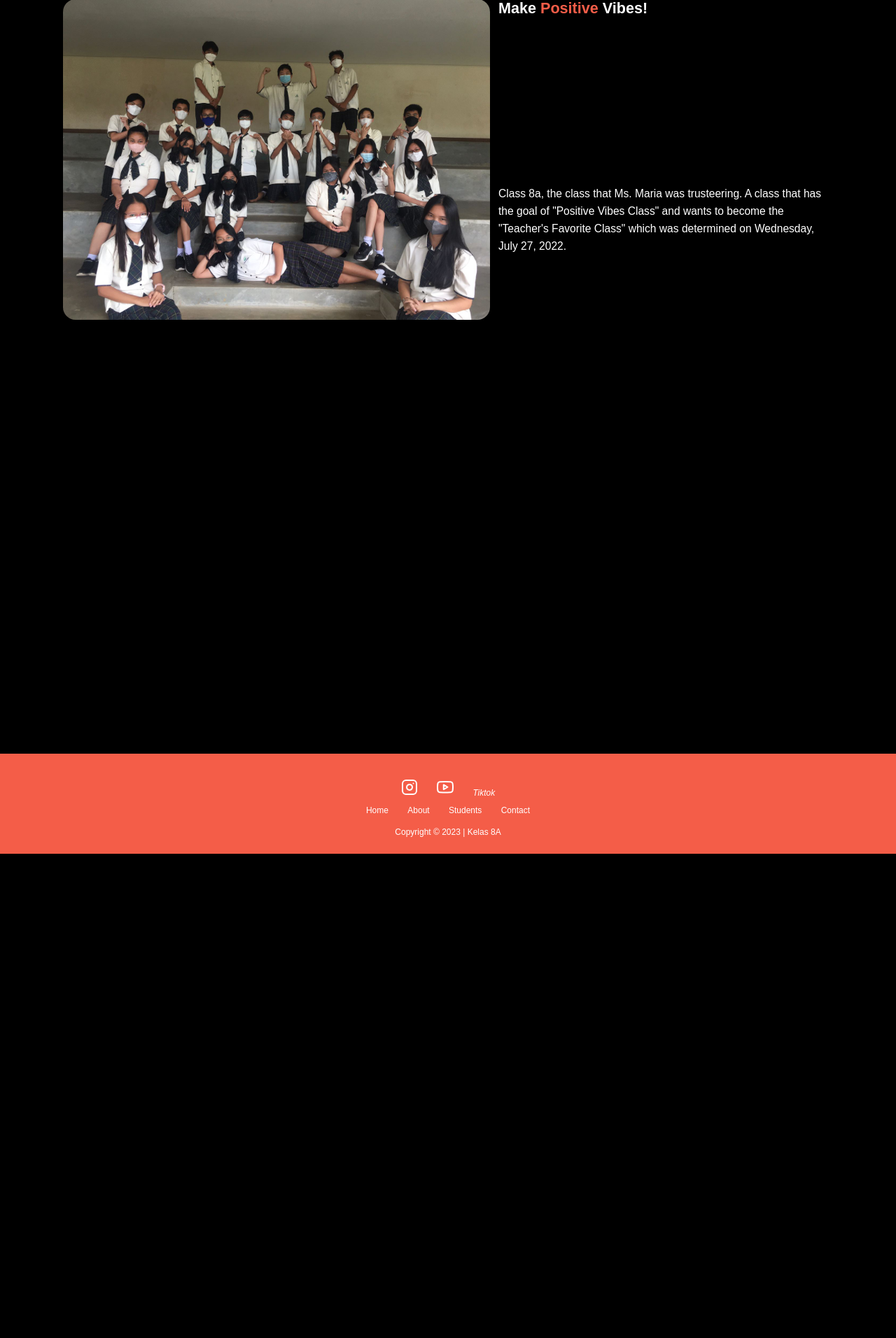
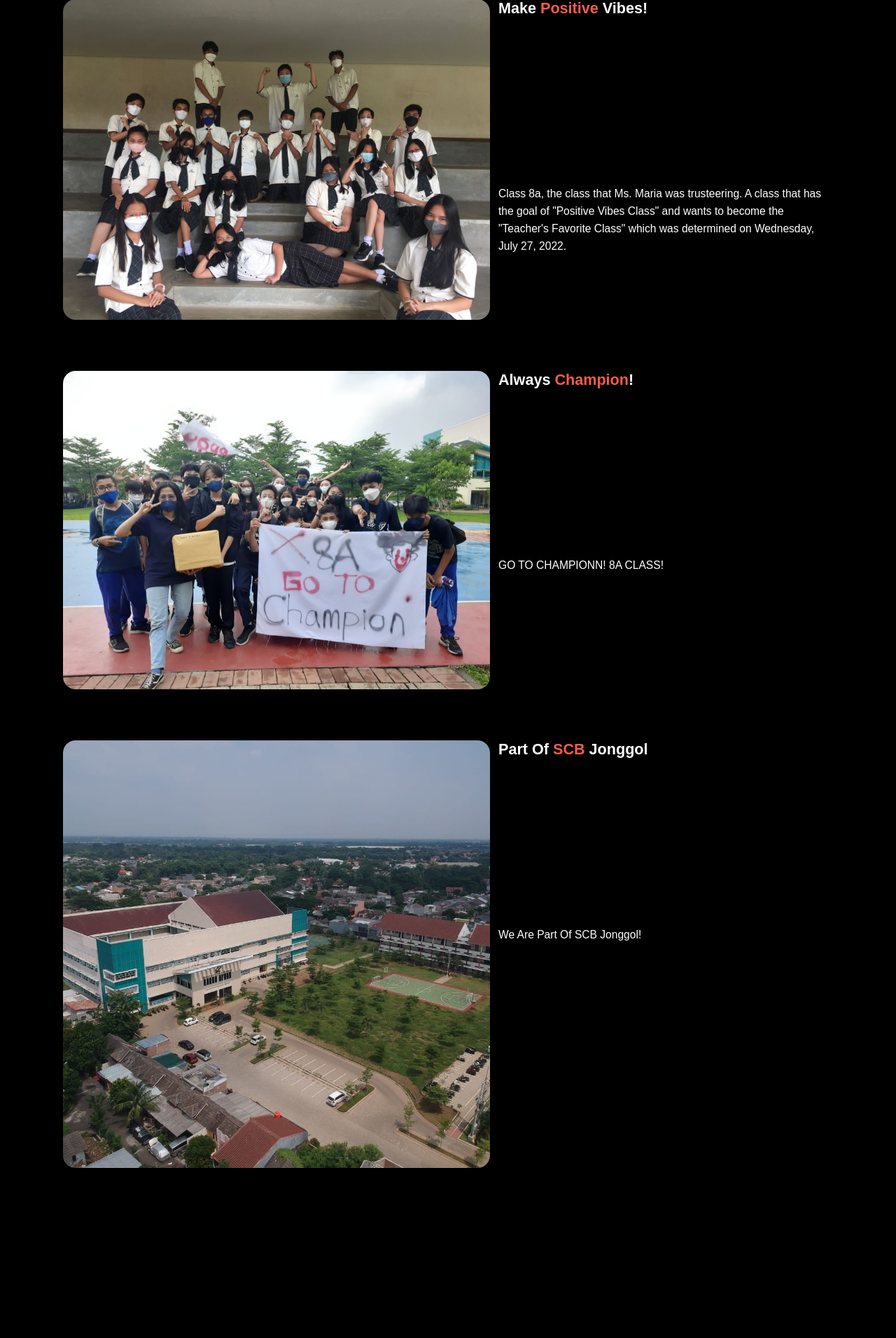
Before and after one commit to reinharddaveyunardi/Kelas8A, a PHP site: page / in a window 1280 px wide. Shown: the part 993-2905 px from the top of the page at 70% size. Before the commit the page ends 2213 px from the top, so only its background shows below. Run offline with PHP 8.4, Linux system fonts and the light colour scheme.

Commit message:
Add files via upload

```diff
--- a/main/css/style.css
+++ b/main/css/style.css
@@ -89,7 +89,7 @@ body{
     min-height: 100vh;
     display: flex;
     align-items: center;
-    background-image: url('/img/header-bg.jpg');
+    background-image: url('/main/img/header-bg.jpg');
     background-repeat: no-repeat;
     background-size: cover;
     background-position: center;
--- a/main/index.html
+++ b/main/index.html
@@ -4,7 +4,7 @@
     <meta charset="UTF-8" />
     <meta http-equiv="X-UA-Compatible" content="IE=edge" />
     <meta name="viewport" content="width=device-width, initial-scale=1.0" />
-    <title>New UI Menu!</title>
+    <title>8A Class</title>
     <link rel="preconnect" href="https://fonts.googleapis.com" />
     <link rel="preconnect" href="https://fonts.gstatic.com" crossorigin />
     <link href="https://fonts.googleapis.com/css2?family=Poppins:ital,wght@0,400;1,100;1,700&display=swap" rel="stylesheet"/>
@@ -44,6 +44,34 @@
           <p>Class 8a, the class that Ms. Maria was trusteering. A class that has the goal of "Positive Vibes Class" and wants to become the "Teacher's Favorite Class" which was determined on Wednesday, July 27, 2022. </p>
         </div>
       </div>
+      <br>
+      <br>
+      <br>
+      <br>
+      <br>
+      <div class="row">
+        <div class="about-img">
+          <img src="img/champion.jpg" alt="Goals">
+        </div>
+        <div class="content">
+          <h3>Always <span style="color: #f45d48;">Champion</span>!</h3>
+          <p>GO TO CHAMPIONN! 8A CLASS!</p>
+        </div>
+      </div>
+      <br>
+      <br>
+      <br>
+      <br>
+      <br>
+      <div class="row">
+        <div class="about-img">
+          <img src="img/sekolah.jpg" alt="Goals">
+        </div>
+        <div class="content">
+          <h3>Part Of <span style="color: #f45d48;">SCB </span>Jonggol</h3>
+          <p>We Are Part Of SCB Jonggol!</p>
+        </div>
+      </div>
     </section>
     <footer>
       <div class="social">
```
Also changed, not shown: main/css/desktop.ini (added, +7 -0 lines), main/img/desktop.ini (added, +7 -0 lines), main/js/desktop.ini (added, +7 -0 lines), main/img/champion.jpg (added), main/img/sekolah.jpg (added).
